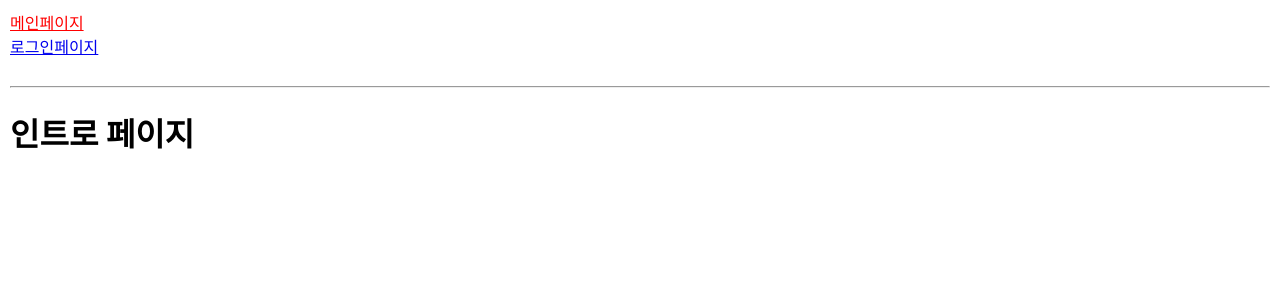
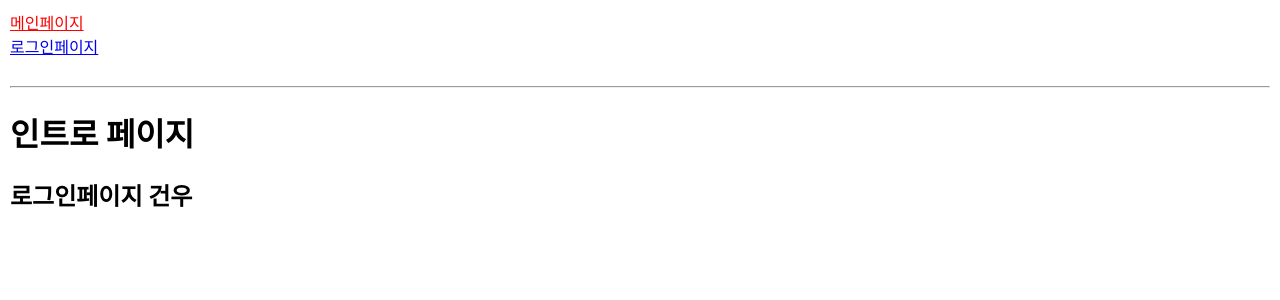
Before and after one commit to JeongRimKim/SSGTARBUCKS_BACK_FE, a React (Create React App) app: page / in a window 1280 px wide. Shown: the top 300 px of the page. Built offline with nearby package versions, Linux system fonts and the light colour scheme.

Commit message:
test:건우테스트

```diff
--- a/src/pages/Home.js
+++ b/src/pages/Home.js
@@ -3,6 +3,7 @@ export default function HomePage() {
     return (
         <>
             <h1>인트로 페이지</h1>
+            <h2>로그인페이지 건우</h2>
             <p></p>
         </>
     )
```
